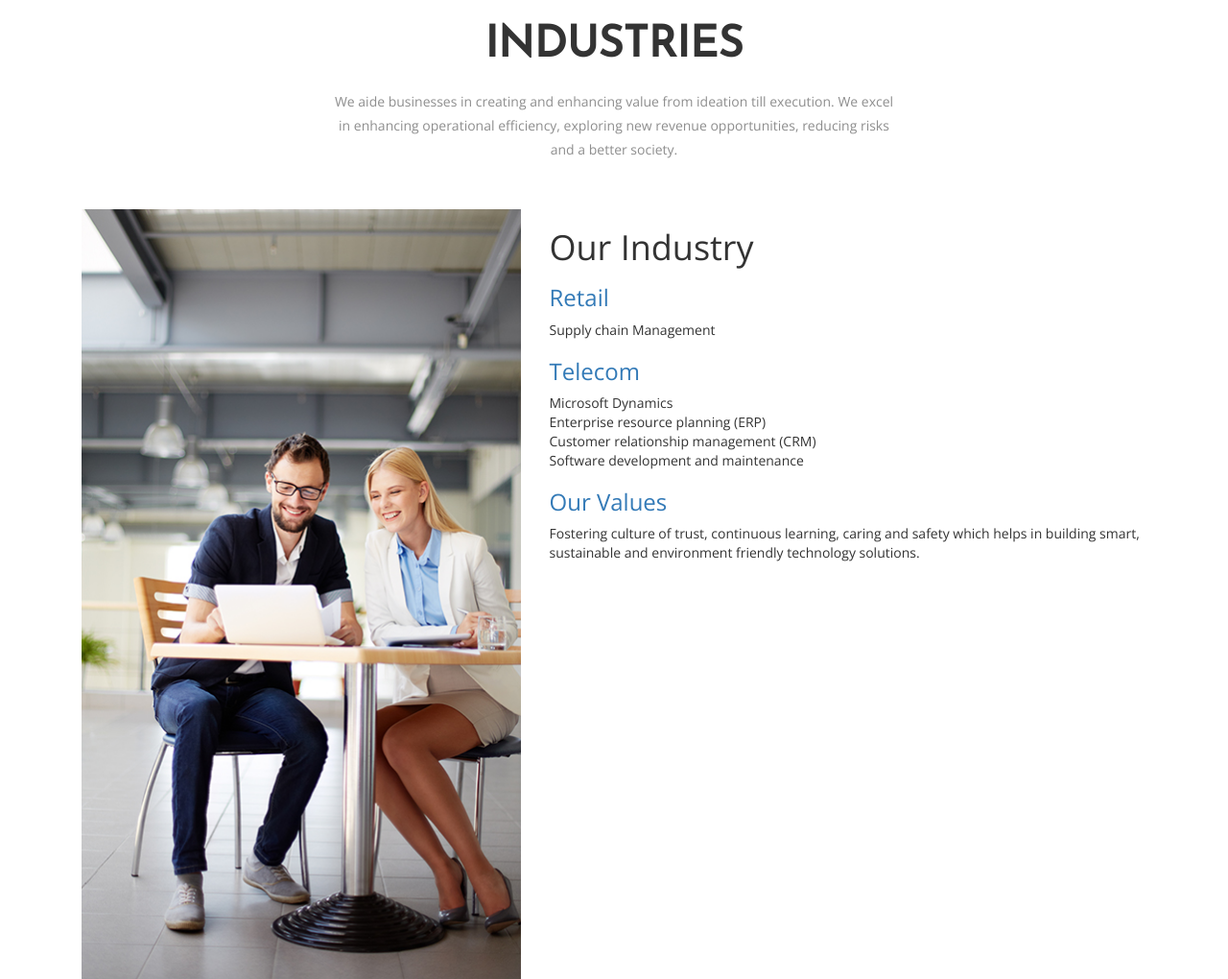
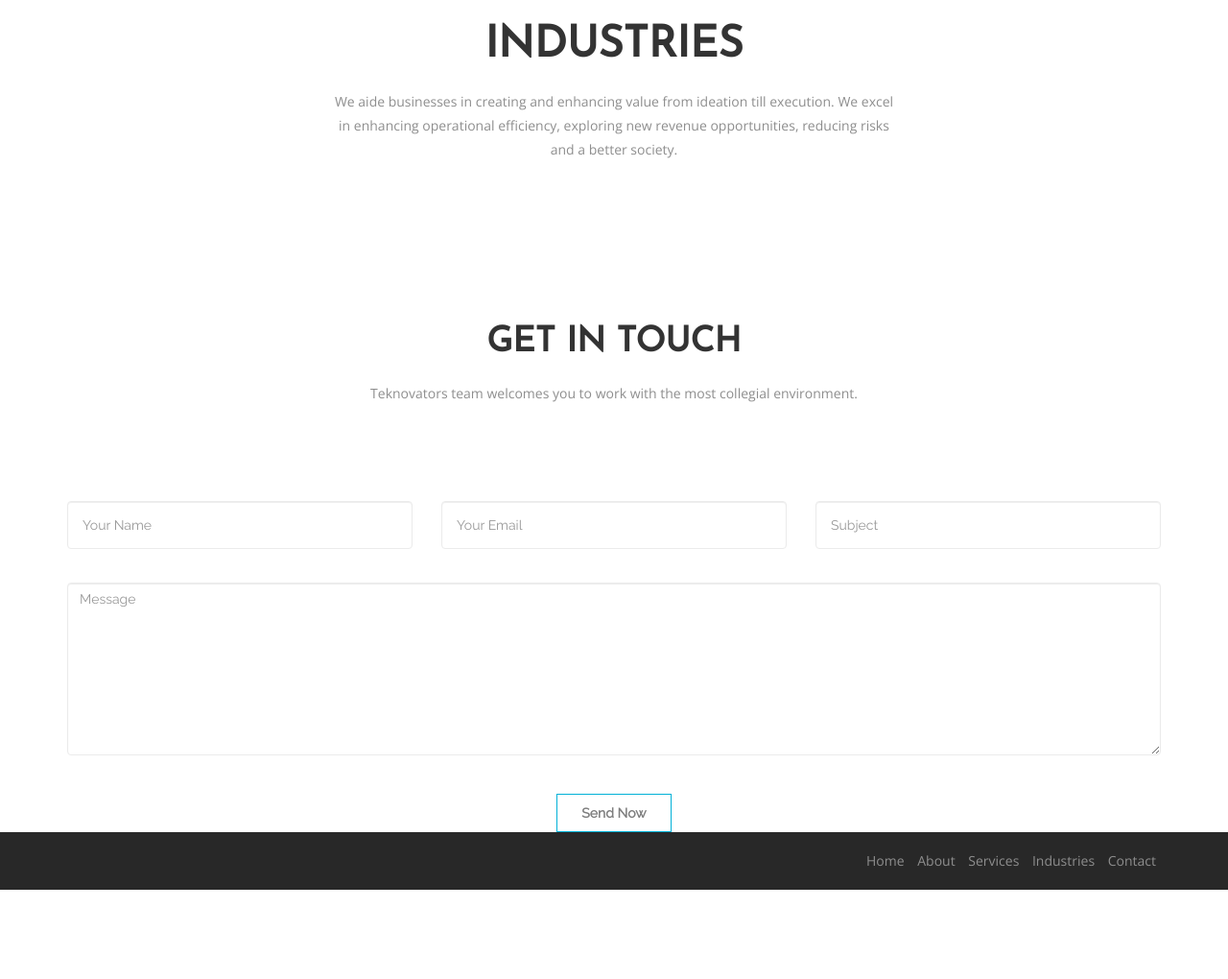
Before and after one commit to gagan2914/teknovator, a plain HTML site: page index.html in a window 1280 px wide. Shown: the part 2661-3681 px from the top of the page at 96% size. After the commit the page ends 3588 px from the top, so only its background shows below. Drawn offline with nearby package versions, Linux system fonts and the light colour scheme.

Commit message:
changes suggested by vikram

```diff
--- a/index.html
+++ b/index.html
@@ -385,7 +385,7 @@
       </div>
   <div class="container">
 
-      <div class="row">
+ <!--       <div class="row">
         <div class="col-xs-12 hidden-sm col-md-5">
 
           <div class="about-left">
@@ -394,8 +394,8 @@
 
         </div>
 
-        <!--about wrapper right-->
-        <div class="col-xs-12 col-md-7">
+         <!--about wrapper right-->
+   <!--       <div class="col-xs-12 col-md-7">
           <div class="about-right">
           <div class="about-right-heading">
               <h1>Our Industry</h1>
@@ -438,7 +438,7 @@
 
     </div>
 
-
+-->
     </div>
 
     <div class="portfolio-thumbnail">
```
